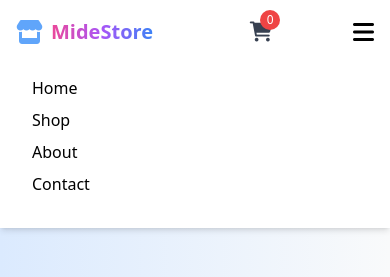
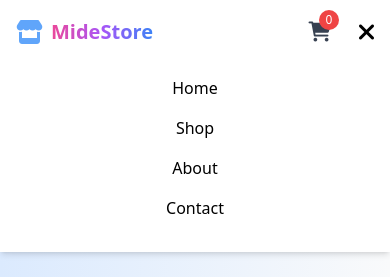
Before and after one commit to ayomideaina/E-commerce, a plain HTML site: page index.html in a window 390 px wide. Both pictures are taken after a click on the button 363 px from the left and 32 px from the top of the page. Shown: the top 277 px of the page. Drawn offline with nearby package versions, Linux system fonts and the light colour scheme; no server answers.

Commit message:
feat: hamburger functionality

```diff
--- a/index.html
+++ b/index.html
@@ -30,10 +30,8 @@
                         <a href="#contact" class="text-gray-700 hover:text-blue-600 font-medium">Contact</a>
                     </nav>
 
-
-
                     <!-- Search and Cart -->
-                    <div class="flex items-center space-x-4">
+                    <div class="flex items-center gap-3 space-x-4">
                         <div class="hidden md:flex items-center bg-gray-100 rounded-lg px-3 py-2">
                             <input type="text" placeholder="Search products..." class="bg-transparent outline-none text-sm w-40">
                             <i class="fas fa-search text-gray-500"></i>
@@ -44,18 +42,21 @@
                                 <span id="cart-count" class="absolute -top-2 -right-2 bg-red-500 text-white text-xs rounded-full h-5 w-5 flex items-center justify-center">0</span>
                             </a>
                         </div>
+
+                        <!-- Hamburger Button for Mobile  -->
+                        <div class="md:hidden">
+                            <button id="menu-btn" class=" text-2xl focus:outline-none">
+                                <i class="fas fa-bars" id="open"></i>
+                                <i class="fas fa-times hidden" id="close"></i>
+                            </button>
+                        </div>
                     </div>
 
-                    <!-- Hamburger Button (Mobile only) -->
-                    <div class="md:hidden">
-                        <button id="menu-btn" class=" text-2xl focus:outline-none">
-                        <i class="fas fa-bars"></i>
-                        </button>
-                    </div>
+
                 </div>
 
                 <!-- Mobile Menu -->
-                <div id="mobile-menu" class="hidden md:hidden mt-5 pt-2 px-4 pb-4 space-y-2">
+                <div id="mobile-menu" class="hidden md:hidden flex justify-center items-center flex-col mt-5 pt-2 px-4 pb-4 space-y-4">
                     <a href="index.html" class="block hover:text-blue-500">Home</a>
                     <a href="#shop" class="block hover:text-blue-500">Shop</a>
                     <a href="#about" class="block hover:text-blue-500">About</a>
--- a/script.js
+++ b/script.js
@@ -1,5 +1,18 @@
-document.getElementById("menu-btn").addEventListener("click", () => {
-  document.getElementById("mobile-menu").classList.toggle("hidden");
+// Mobile menu toggle functionality
+  document.addEventListener("DOMContentLoaded", () => {
+  const menuBtn = document.getElementById("menu-btn");
+  const mobileMenu = document.getElementById("mobile-menu");
+  const openIcon = document.getElementById("open");
+  const closeIcon = document.getElementById("close");
+
+  menuBtn.addEventListener("click", () => {
+    // toggle navbar
+    mobileMenu.classList.toggle("hidden");
+
+    // toggle icons
+    openIcon.classList.toggle("hidden");
+    closeIcon.classList.toggle("hidden");
+  });
 });
 
 
```
Also changed, not shown: JS/product.js (+19 -0 lines), pages/product.html (+18 -2 lines).
